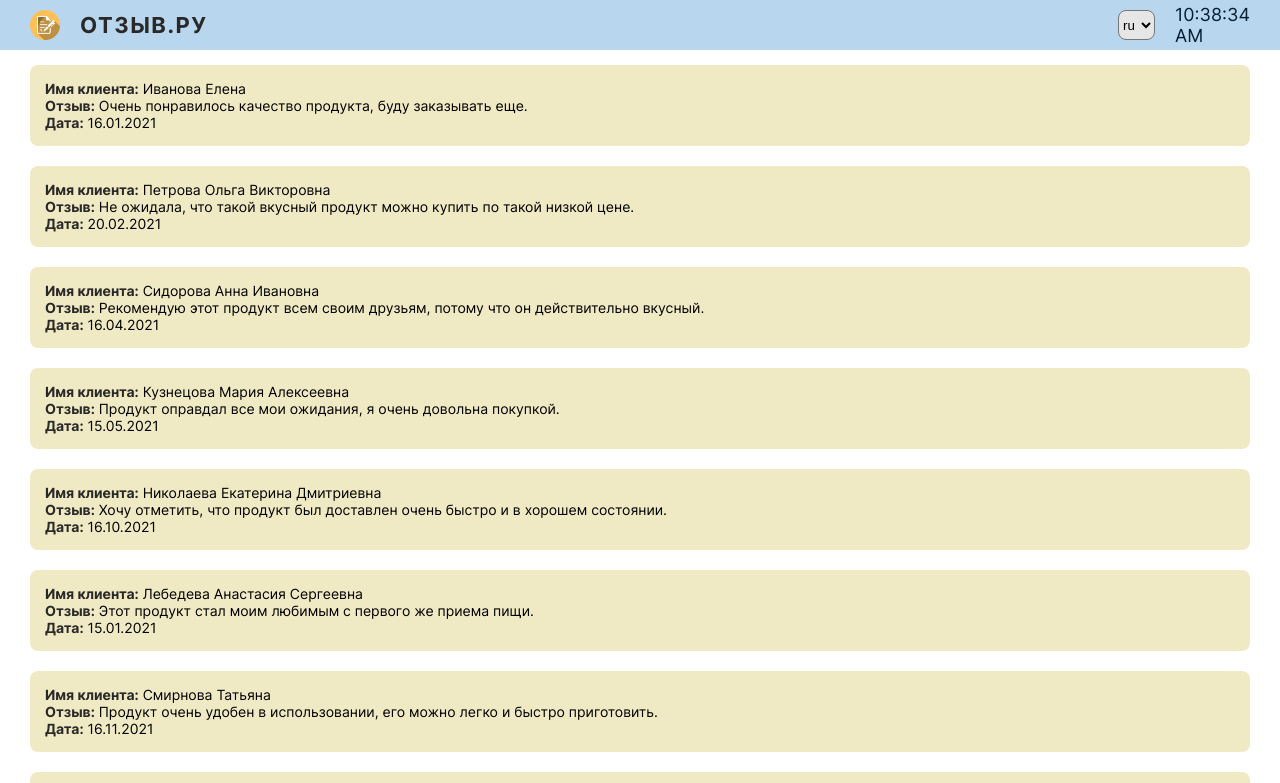
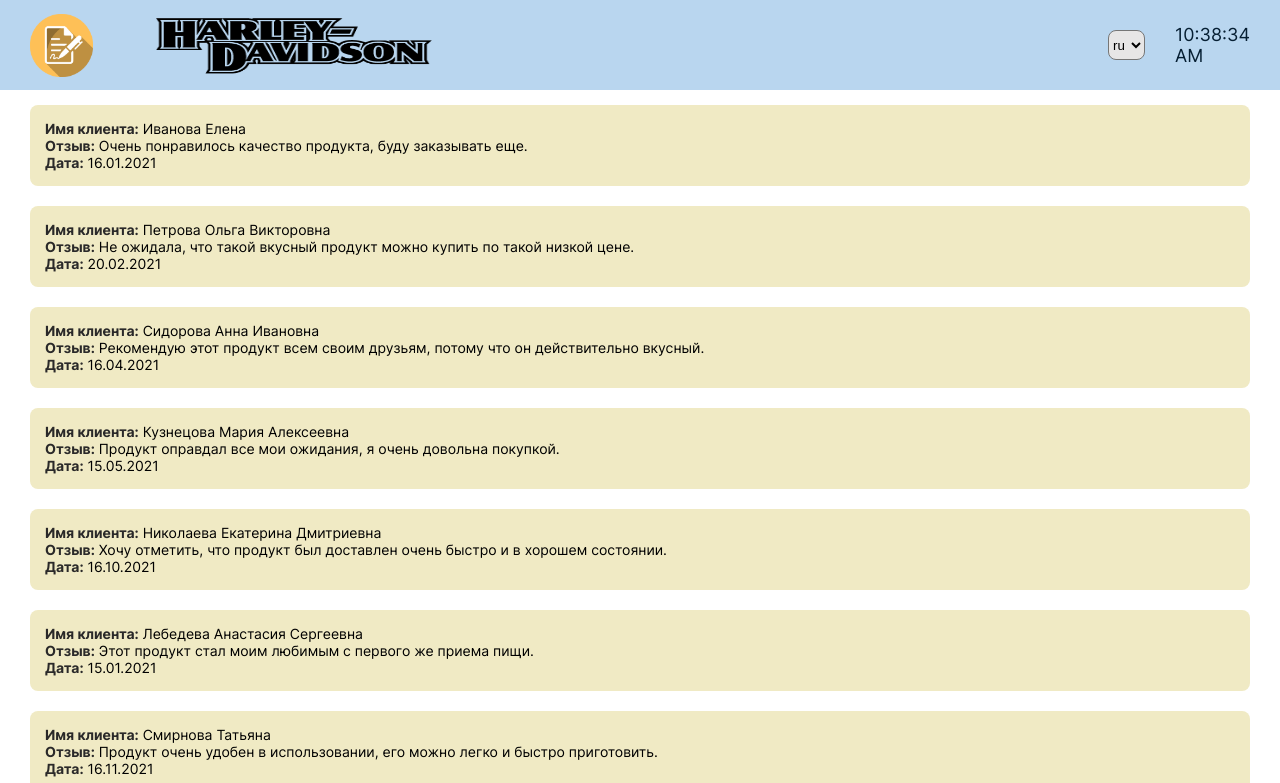
Before and after one commit to VladimirBvt/list-of-reviews, a React (Create React App) app: page / in a window 1280 px wide. Shown: the top 783 px of the page. Built offline with nearby package versions, Linux system fonts and the light colour scheme.

Commit message:
Refactoring.

```diff
--- a/src/app/App.tsx
+++ b/src/app/App.tsx
@@ -1,35 +1,13 @@
 import React, {Component} from 'react';
-import HeaderWithoutRedux from '../components/Header/HeaderWithoutRedux';
-import MainWithoutRedux from '../components/Main/MainWithoutRedux';
-import MainRedux from '../components/Main/MainRedux';
-import HeaderRedux from '../components/Header/HeaderRedux';
-
-interface IAppProps {}
-
-export interface IAppState {
-  language: string
-}
-
-type Props = Readonly<IAppProps>
-type State = Readonly<IAppState>
+import MainRedux from '../components/Main/Main';
+import Header from '../components/Header/Header';
 
 
-class App extends Component<Props, State> {
-
-  constructor(props: Props) {
-    super(props)
-
-    this.state = {
-      language: 'ru',
-    }
-  }
-
+class App extends Component {
   render() {
     return (
       <div>
-        {/*<HeaderWithoutRedux setLanguage={this.setState.bind(this)} language={this.state.language} />*/}
-        <HeaderRedux />
-        {/*<MainWithoutRedux language={this.state.language} />*/}
+        <Header />
         <MainRedux />
       </div>
     );
--- a/src/components/Header/HeaderRedux.tsx
+++ b/src/components/Header/Header.tsx
@@ -1,12 +1,13 @@
 import React, {ChangeEvent, Component} from 'react';
 import styles from './header.module.scss';
 import logo from '../../assets/images/logo-reviews.png';
+import titleImage from '../../assets/images/harley-davidson-logo.png';
 import Watch from '../Watch/Watch';
 import store from '../../store/store';
 import {changeLanguage} from '../../store/slices/languageSlice';
 
 
-class HeaderRedux extends Component {
+class Header extends Component {
 
   handleLanguageChange = (event: ChangeEvent<HTMLSelectElement>) => {
     store.dispatch(changeLanguage(event.target.value))
@@ -20,7 +21,9 @@ class HeaderRedux extends Component {
           <div className={styles.logo}>
             <img src={logo} alt="logo"/>
           </div>
-          <h1 className={styles.title}>Отзыв.ру</h1>
+          <h1>
+            <img src={titleImage} alt="title" className={styles.titleImage}/>
+          </h1>
         </div>
 
         <div className={styles.headerRight}>
@@ -37,4 +40,4 @@ class HeaderRedux extends Component {
   }
 }
 
-export default HeaderRedux;
+export default Header;
--- a/src/components/Header/header.module.scss
+++ b/src/components/Header/header.module.scss
@@ -2,34 +2,31 @@
   display: flex;
   justify-content: space-between;
   align-items: center;
-  height: 50px;
+  height: 90px;
   background: #b9d6ef;
   padding: 0 30px;
 
   &Left {
     display: flex;
     align-items: center;
-    gap: 20px;
+    gap: 50px;
   }
 
   &Right {
     display: flex;
     align-items: center;
-    gap: 20px;
+    gap: 30px;
   }
 }
 
 .logo {
-  width: 30px;
-  height: 30px;
+  width: 63px;
+  height: 63px;
 }
 
-.title {
-  font-size: 22px;
-  font-weight: 600;
-  letter-spacing: 1.5px;
-  text-transform: uppercase;
-  color: #2a2929;
+.titleImage {
+  width: 300px;
+  height: 60px;
 }
 
 .select {
--- a/src/components/Main/MainWithoutRedux.tsx
+++ b/src/components/Main/Main.tsx
@@ -1,35 +1,30 @@
 import React, {Component} from 'react';
 import styles from './main.module.scss'
-import reviews from '../../data.json'
-import reviewsData from '../../data.json';
 import Review from '../Review/Review';
 import {getTotalPageCount, ROWS_PER_PAGE} from './utils';
+import store, {RootState} from '../../store/store';
+import {connect} from 'react-redux'
 
 interface IMainProps {
-  language: string
+  language: string;
+  reviews: Review[] | [];
 }
 
 interface IMainState {
-  reviews: ReviewsData;
   currentPage: number;
 }
 
 type Props = Readonly<IMainProps>
 type State = Readonly<IMainState>
-type ReviewsData = typeof reviewsData
 
+class Main extends Component<Props, State> {
 
-
-
-class MainWithoutRedux extends Component<Props, State> {
   private readonly handleNextPageClick = () => {
     const currentPage = this.state.currentPage
-    const nextPage = currentPage + 1
-    const rowCount = this.props.language === 'ru' ?
-      Object.entries(this.state.reviews.ru).length :
-      Object.entries(this.state.reviews.en).length
+    const nextPageNum = currentPage + 1
+    const rowCount = store.getState().review.reviews.length
     const totalPages = getTotalPageCount(rowCount)
-    this.setState({...this.state, currentPage: nextPage <= totalPages ? nextPage : currentPage})
+    this.setState({...this.state, currentPage: nextPageNum <= totalPages ? nextPageNum : currentPage})
   }
 
   private readonly handlePrevPageClick = () => {
@@ -43,26 +38,21 @@ class MainWithoutRedux extends Component<Props, State> {
 
     this.state = {
       currentPage: 1,
-      reviews,
     }
   }
 
   render() {
-    const language = this.props.language
-    const reviewsRu = Object.entries(this.state.reviews.ru)
-    const reviewsEn = Object.entries(this.state.reviews.en)
-    const maxRows = language === 'ru' ? reviewsRu.length : reviewsEn.length
+    const {review} = store.getState()
+    const reviews = review.reviews
+    const maxRows = reviews.length
     const maxRow = this.state.currentPage * ROWS_PER_PAGE
     const minRow = maxRow - ROWS_PER_PAGE
 
     return (
       <div className={styles.main}>
         <div className={styles.reviewList}>
-          {language === 'ru' ?
-            reviewsRu.slice(minRow, maxRow).map((review) => (
-              <Review review={review[1]} key={review[0]} />
-            )) :
-            reviewsEn.slice(minRow, maxRow).map(review => (
+          {
+            reviews.slice(minRow, maxRow).map(review => (
               <Review review={review[1]} key={review[0]} />
             ))
           }
@@ -88,4 +78,8 @@ class MainWithoutRedux extends Component<Props, State> {
   }
 }
 
-export default MainWithoutRedux;
+const mapStateToProps = (state: RootState) => ({
+  language: state.language.language
+})
+
+export default connect(mapStateToProps, {reviews: []})(Main);
--- a/src/components/Main/MainRedux.tsx
+++ /dev/null
@@ -1,85 +0,0 @@
-import React, {Component} from 'react';
-import styles from './main.module.scss'
-import Review from '../Review/Review';
-import {getTotalPageCount, ROWS_PER_PAGE} from './utils';
-import store, {RootState} from '../../store/store';
-import {connect} from 'react-redux'
-
-interface IMainProps {
-  language: string;
-  reviews: Review[] | [];
-}
-
-interface IMainState {
-  currentPage: number;
-}
-
-type Props = Readonly<IMainProps>
-type State = Readonly<IMainState>
-
-class MainRedux extends Component<Props, State> {
-
-  private readonly handleNextPageClick = () => {
-    const currentPage = this.state.currentPage
-    const nextPageNum = currentPage + 1
-    const rowCount = store.getState().review.reviews.length
-    const totalPages = getTotalPageCount(rowCount)
-    this.setState({...this.state, currentPage: nextPageNum <= totalPages ? nextPageNum : currentPage})
-  }
-
-  private readonly handlePrevPageClick = () => {
-    const currentPage = this.state.currentPage
-    const prevPage = currentPage - 1
-    this.setState({...this.state, currentPage: prevPage > 0 ? prevPage : currentPage})
-  }
-
-  constructor(props: Props) {
-    super(props);
-
-    this.state = {
-      currentPage: 1,
-    }
-  }
-
-  render() {
-    const {review} = store.getState()
-    const reviews = review.reviews
-    const maxRows = reviews.length
-    const maxRow = this.state.currentPage * ROWS_PER_PAGE
-    const minRow = maxRow - ROWS_PER_PAGE
-
-    return (
-      <div className={styles.main}>
-        <div className={styles.reviewList}>
-          {
-            reviews.slice(minRow, maxRow).map(review => (
-              <Review review={review[1]} key={review[0]} />
-            ))
-          }
-        </div>
-
-        <div className={styles.pagination}>
-          <button className={styles.button}
-                  onClick={this.handlePrevPageClick}
-                  disabled={this.state.currentPage === 1}
-          >
-            {'<'}
-          </button>
-          <span className={styles.currentPage}>{this.state.currentPage}</span>
-          <button className={styles.button}
-                  onClick={this.handleNextPageClick}
-                  disabled={this.state.currentPage === getTotalPageCount(maxRows)}
-          >
-            {'>'}
-          </button>
-        </div>
-      </div>
-    );
-  }
-}
-
-const mapStateToProps = (state: RootState) => ({
-  language: state.language.language
-})
-
-export default connect(mapStateToProps, {reviews: []})(MainRedux);
--- a/src/components/Main/main.module.scss
+++ b/src/components/Main/main.module.scss
@@ -21,6 +21,11 @@
     &:active {
       background: #a4820d;
     }
+
+    &:disabled {
+      background: #eab912;
+      cursor: initial;
+    }
   }
 
   .currentPage {
```
Also changed, not shown: src/components/Header/HeaderWithoutRedux.tsx (deleted, +0 -45 lines), src/assets/images/harley-davidson-logo.png (added).
